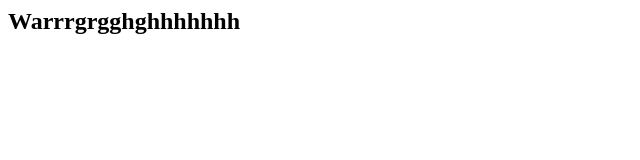
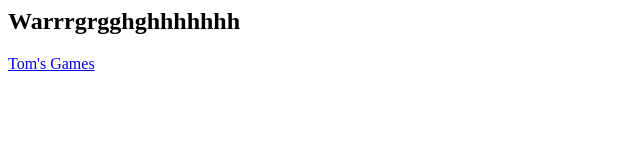
Before and after one commit to julianchurchill/test-site, a plain HTML site: page index.html in a window 1280 px wide. Shown: the whole page, without its empty margins (0-640 px from the left). Drawn offline with Linux system fonts and the light colour scheme.

Commit message:
Added link for toms games

```diff
--- a/index.html
+++ b/index.html
@@ -1 +1,3 @@
 <h2>Warrrgrgghghhhhhhh</h2>
+
+<a href="toms_games">Tom's Games</a>
```
